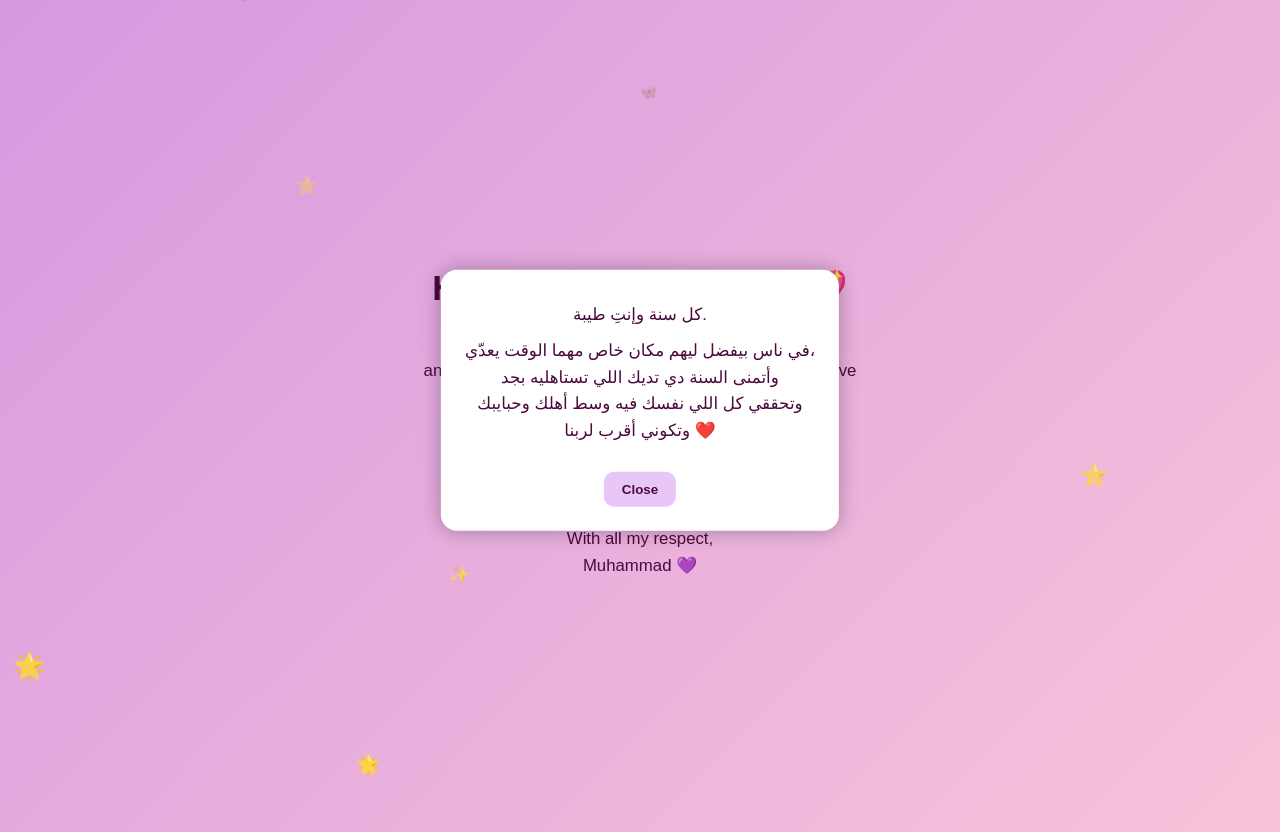
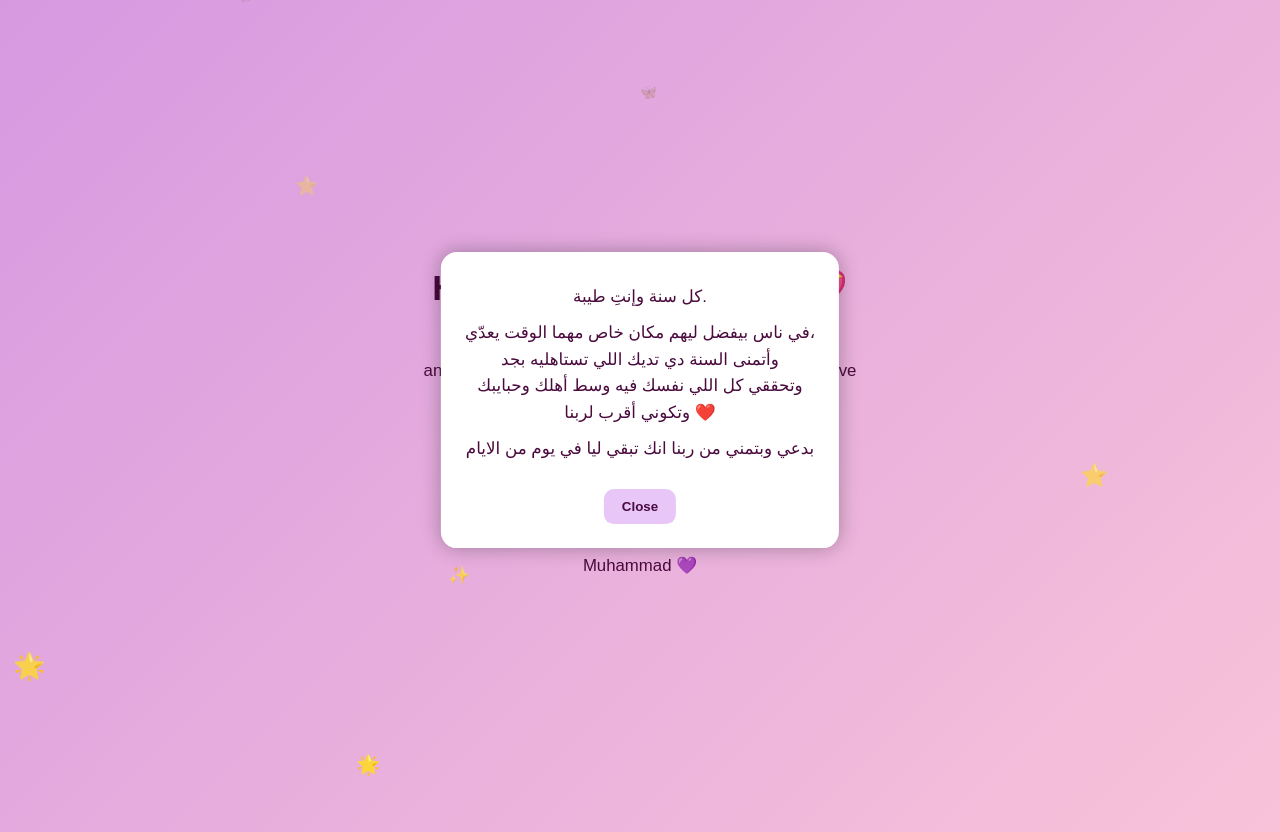
Before and after one commit to Joo-png69/happy-birthday-mona, a plain HTML site: page index.html in a window 1280 px wide. Both pictures are taken after a click on the button "Open your gift". Drawn offline with Linux system fonts and the light colour scheme.

Commit message:
Add a new paragraph with a personal message

```diff
--- a/index.html
+++ b/index.html
@@ -144,6 +144,9 @@
           وتحققي كل اللي نفسك فيه وسط أهلك وحبايبك<br>
           وتكوني أقرب لربنا ❤️
         </p>
+        <p>
+        بدعي وبتمني من ربنا انك تبقي ليا في يوم من الايام
+        </p>
         <button onclick="this.parentElement.remove()" style="
           margin-top:18px;
           padding:10px 18px;
```
